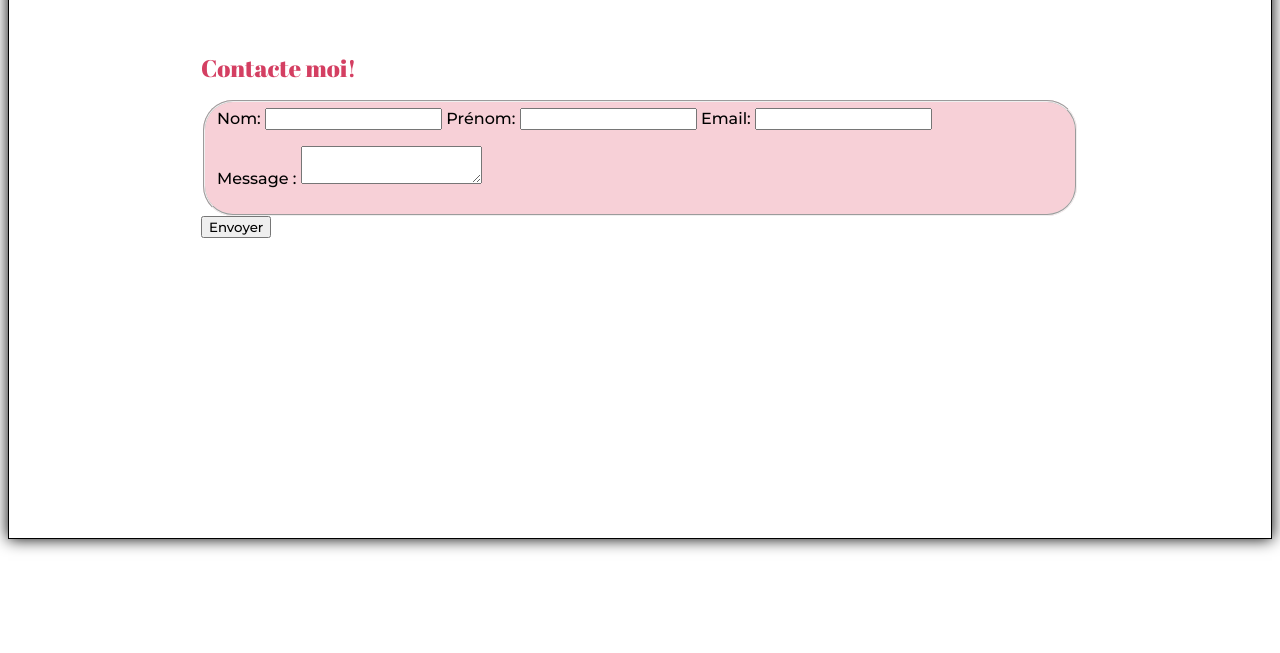
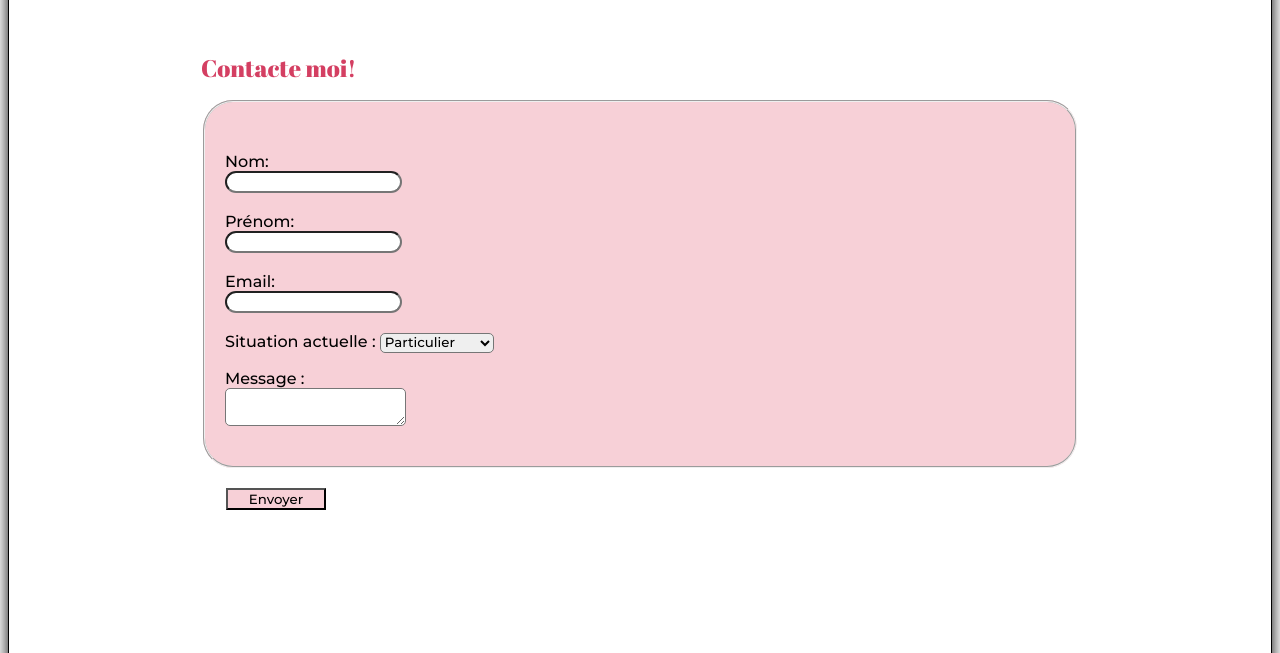
Before and after one commit to ElieLECAS/BlogSquedrong, a plain HTML site: page pages/contact.html in a window 1280 px wide. Shown: the part 147-800 px from the top of the page. Drawn offline with Linux system fonts and the light colour scheme.

Commit message:
mercredi midi

```diff
--- a/pages/contact.html
+++ b/pages/contact.html
@@ -34,18 +34,23 @@
     <h1 class="contactemoi">Contacte moi!</h1>
     <form method="get" action="">
       <fieldset>
-        <label for="nom">Nom:</label>
-        <input type="text" id="nom" name="nom" required>
-        <label for="prénom">Prénom:</label>
-        <input type="text" id="prénom" name="nom" required>
-        <label for="email">Email:</label>
-        <input type="email" id="email" name="email" required>
+        <label for="nom">Nom:</label><br>
+        <input type="text" id="nom" name="nom" required><br><br>
+        <label for="prénom">Prénom:</label><br>
+        <input type="text" id="prénom" name="nom" required><br><br>
+        <label for="email">Email:</label><br>
+        <input type="email" id="email" name="email" required><br><br>
+        <label for="choix">Situation actuelle : </label>
+        <select name="choix" id="choix">
+          <option value="particulier">Particulier</option>
+          <option value="professionnel">Professionnel</option>
+        </select>
         <p>
-          <label for="message">Message :</label>
+          <label for="message">Message :</label><br>
           <textarea id="message" name="message" required></textarea>
         </p>
       </fieldset>
-      <input type="submit" value="Envoyer">
+      <input class="boutonEnvoyer" type="submit" value="Envoyer">
     </form>
   </div>
 
--- a/style.css
+++ b/style.css
@@ -132,7 +132,7 @@ p.textapropos {
     font-size: .4em;
     padding: 10px 30px 10px;
     display: flex;
-    align-content: center;
+    align-items: center;
     justify-content: space-between;
 }
 
@@ -279,4 +279,25 @@ h3 {
 fieldset {
     background-color: rgb(247, 208, 215);
     border-radius: 30px;
+    padding: 50px 20px 20px;
+    justify-content: center;
 }
+
+fieldset input {
+    border-radius: 30px;
+    left: 50px;
+}
+
+fieldset textarea,
+fieldset select {
+    border-radius: 5px;
+}
+
+
+
+input.boutonEnvoyer {
+    margin-top: 20px;
+    margin-left: 25px;
+    width: 100px;
+    background-color: rgb(247, 208, 215);
+}
```
